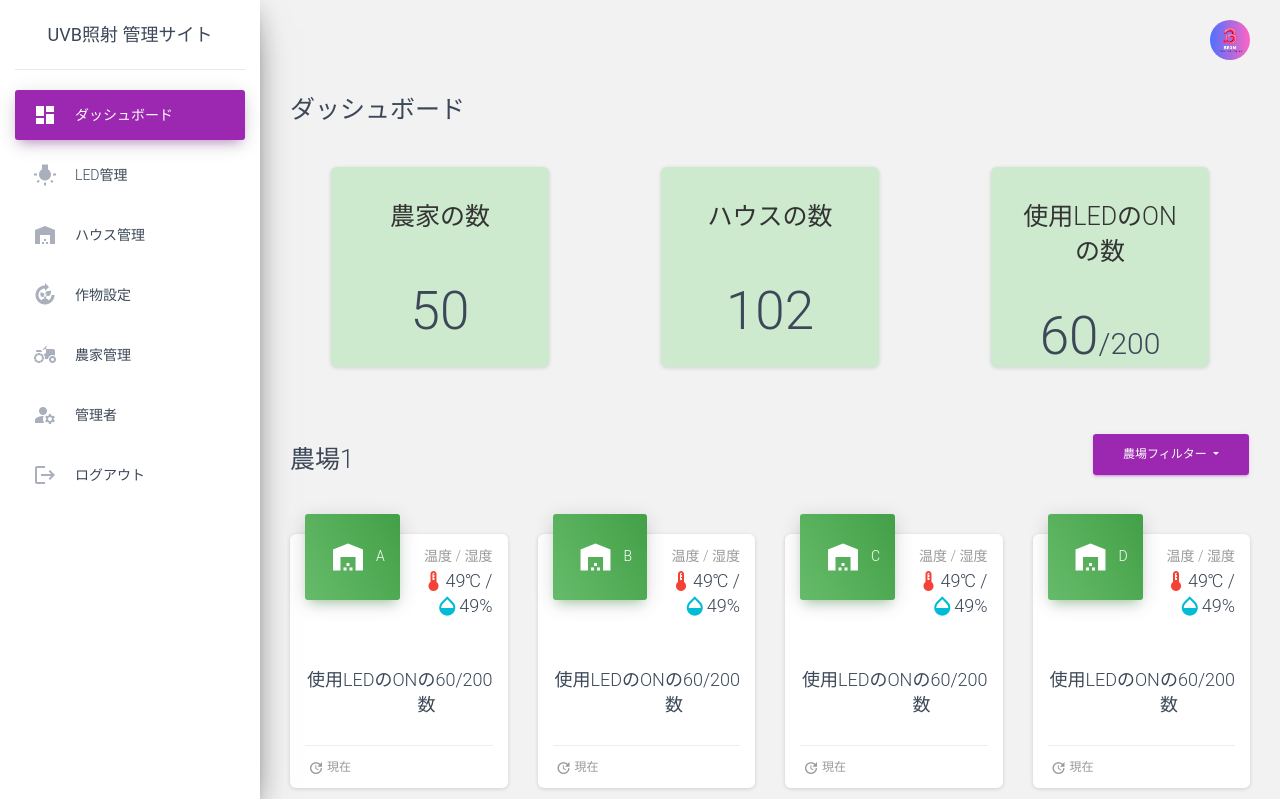
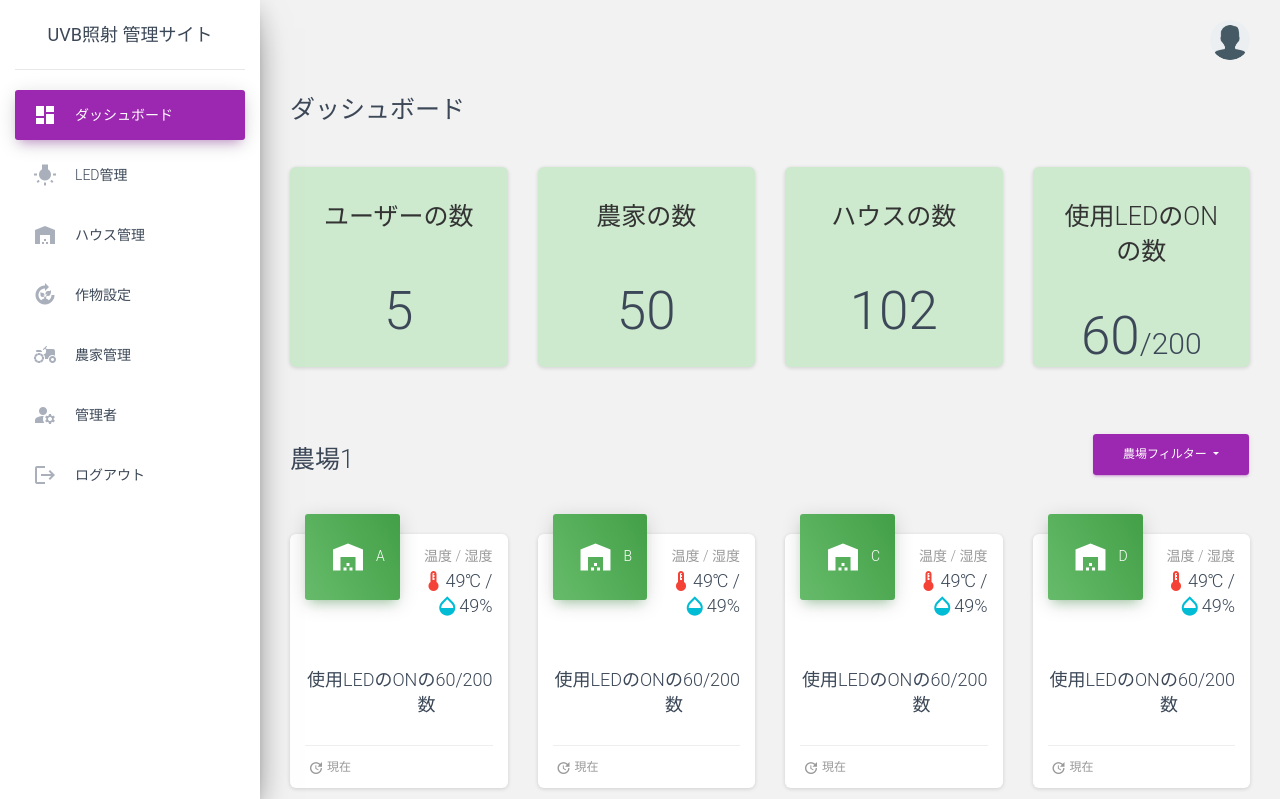
Before and after one commit to manirajpandian/uvb-light-system, a Django app: page / in a window 1280 px wide. Shown: the top 799 px of the page. Run offline with Django 3.2, Linux system fonts and the light colour scheme; the visitor is signed in with stand-in values (Sample User, id 1); parts of the project's set-up code (start-up, migrations or seed data) failed here and were passed over; some libraries are stand-ins or nearby versions.

Commit message:
set a default image of user navigaion header

```diff
--- a/apps/templates/accounts/change_password.html
+++ b/apps/templates/accounts/change_password.html
@@ -81,7 +81,7 @@
           <div class="row">
               <div class="col-12">
                   <button type="button" id="updatePasswordBtn" class="btn btn-primary pull-left w-100">
-                      更新
+                    パスワード登録
                   </button>
               </div>
           </div>
--- a/apps/templates/home/dashboard.html
+++ b/apps/templates/home/dashboard.html
@@ -19,6 +19,16 @@
 
 <h3>ダッシュボード</h3>
 <div class="row justify-content-around">
+  <div class="col-lg-3">
+    <div class="card text-center custom-card-height color1">
+      <div class="card-header">
+        <h3 class="text-center">ユーザーの数</h3>
+      </div>
+      <div class="card-body d-flex flex-column justify-content-center align-items-center">
+        <h1 class="card-title">5</h1>
+      </div>
+    </div>
+  </div>
   <div class="col-lg-3 ">
     <div class="card text-center custom-card-height color1">
       <div class="card-header">
@@ -29,7 +39,6 @@
       </div>
     </div>
   </div>
-
   <div class="col-lg-3">
     <div class="card text-center custom-card-height color1">
       <div class="card-header"> <h3 class="text-center">ハウスの数</h3> </div>
--- a/apps/templates/includes/navigation.html
+++ b/apps/templates/includes/navigation.html
@@ -22,18 +22,15 @@
       {% if request.path != '/login/' %}
       <ul class="navbar-nav">
         <li class="nav-item dropdown">
-          <a class="nav-link" href="#" id="navbarDropdownProfile" data-toggle="dropdown" aria-haspopup="true"
+          <a class="nav-link d-flex align-items-center justify-content-center" href="#" id="navbarDropdownProfile" data-toggle="dropdown" aria-haspopup="true"
             aria-expanded="false">
-            {% if request.session.image_path  %}
-            <img class="img rounded-circle" src="{{ request.session.image_path }}" alt="Profile Image" width="40"
+            {% if context.profile_image.url  %}
+            <img class="img rounded-circle" src="{{ context.profile_image.url }}" alt="Profile Image" width="40"
               height="40">
             {% else %}
-            <img class="img rounded-circle" src="/static/assets/img/company_logo1.png" alt="Default Image" width="40"
+            <img class="img rounded-circle" src="/static/assets/img/default.png" alt="Default Image" width="40"
               height="40">
             {% endif %}
-            <p class="d-lg-none d-md-block">
-              アカウント
-            </p>
           </a>
 
           <div class="dropdown-menu dropdown-menu-right" aria-labelledby="navbarDropdownProfile">
```
Also changed, not shown: apps/templates/home/page-user.html (+5 -5 lines), README.md, apps/authentication/migrations/0008_alter_profile_image.py (added), apps/static/assets/img/default.png (added), core/media/images/pexels-pixabay-265216.jpg (added).
